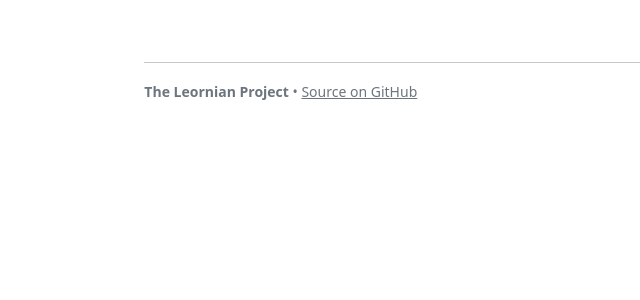
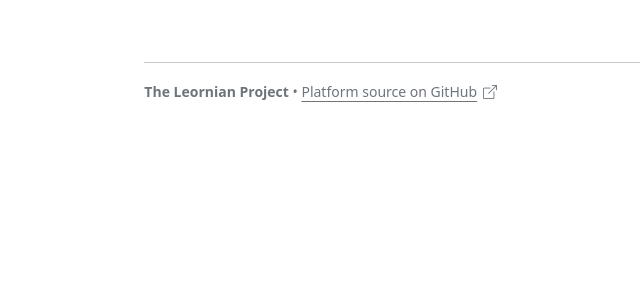
Before and after one commit to djramones/leornian, a Django app: page / in a window 1280 px wide. Shown: the part 315-615 px from the top of the page, without its empty margins (93-733 px from the left). Run offline with Django 4.2, Linux system fonts and the light colour scheme; some libraries are stand-ins or nearby versions.

Commit message:
Tweak footer link to GitHub

```diff
--- a/templates/base.html
+++ b/templates/base.html
@@ -69,7 +69,10 @@
             <small class="text-secondary">
                 <strong>The Leornian Project</strong>
                 &bull;
-                <a class="link-secondary" href="https://github.com/djramones/leornian">Source on GitHub</a>
+                <a class="icon-link link-secondary" href="https://github.com/djramones/leornian">
+                    Platform source on GitHub
+                    <i class="bi-box-arrow-up-right"></i>
+                </a>
             </small>
         </footer>
         <script src="{% static 'bootstrap/bootstrap.bundle.min.js' %}"></script>
```
